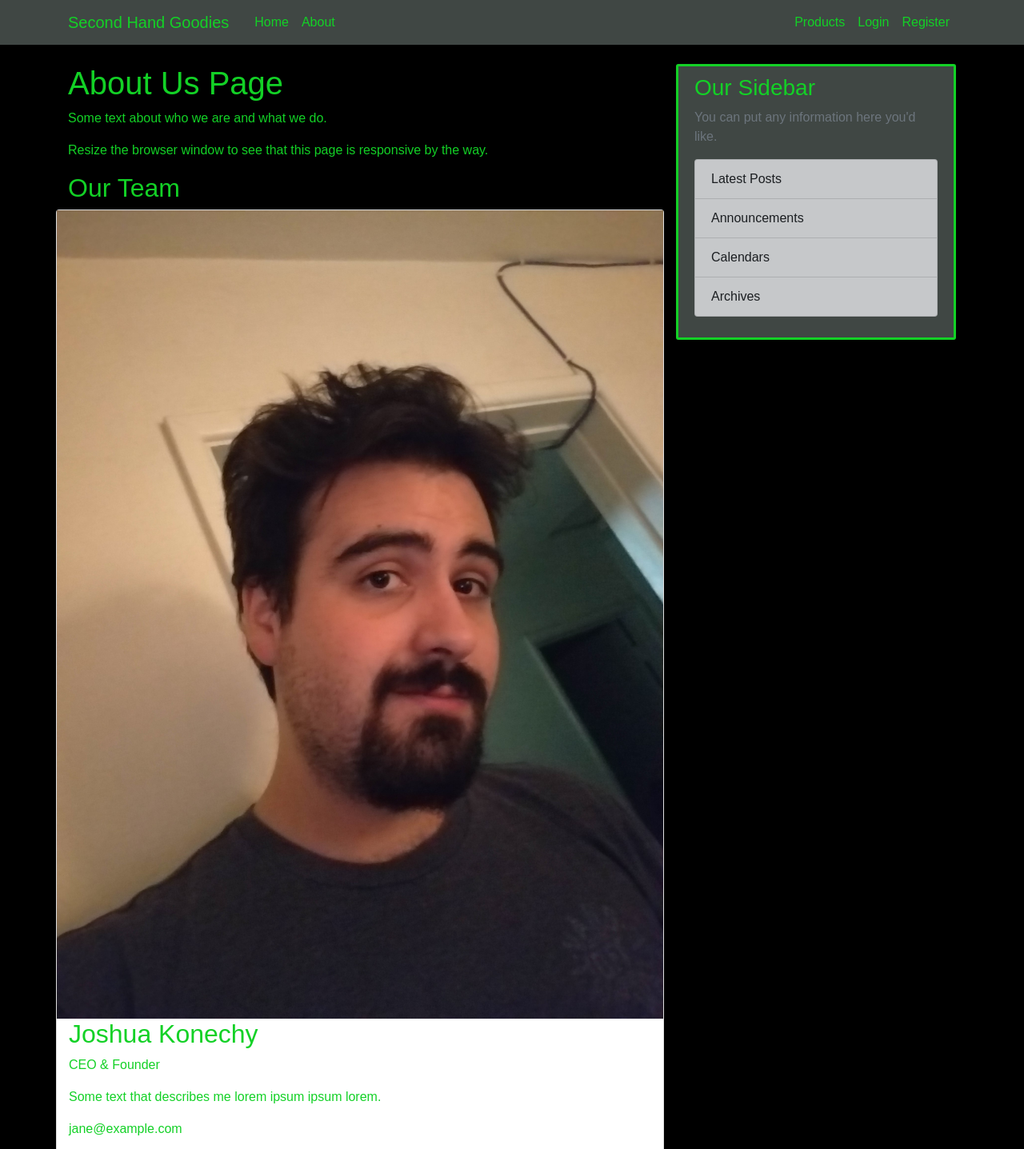
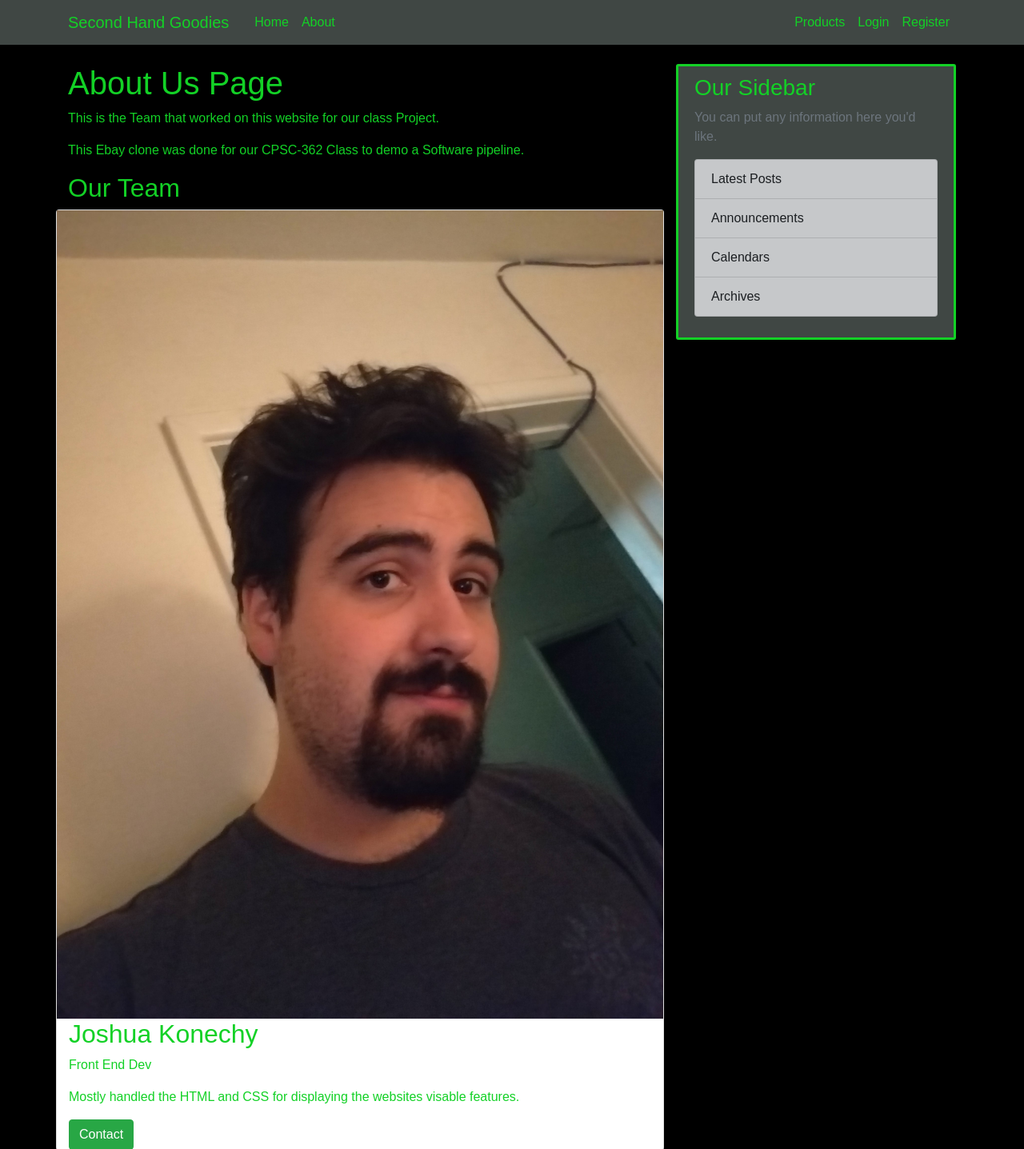
Before and after one commit to KonechyJ/CPSC-362_Project1, a Flask app: page /about in a window 1280 px wide. Shown: the top 1437 px of the page at 80% size. Run offline with Flask 2, Linux system fonts and the light colour scheme; some libraries are stand-ins or nearby versions.

Commit message:
Pushing the Changes to the About Page
Just updated the About page with proper info, attempted to fix the Products page to mimic the older one.

```diff
--- a/CPSC362_Project1/proj1/templates/about.html
+++ b/CPSC362_Project1/proj1/templates/about.html
@@ -3,20 +3,19 @@
 
 <div class="about-section">
   <h1>About Us Page</h1>
-  <p>Some text about who we are and what we do.</p>
-  <p>Resize the browser window to see that this page is responsive by the way.</p>
+  <p>This is the Team that worked on this website for our class Project.</p>
+  <p>This Ebay clone was done for our CPSC-362 Class to demo a Software pipeline.</p>
 </div>
 
 <h2 style="text-align:left">Our Team</h2>
 <div class="row">
   <div class="column">
     <div class="card">
-      <img src="CPSC-362_Project1/CPSC362_Project1/proj1/AboutImages/Josh2.jpg" alt="Josh" style="width:100%">
+      <img src="AboutImages/Josh2.jpg" alt="Josh" style="width:100%">
       <div class="container">
         <h2>Joshua Konechy</h2>
-        <p class="title">CEO & Founder</p>
-        <p>Some text that describes me lorem ipsum ipsum lorem.</p>
-        <p>jane@example.com</p>
+        <p class="title">Front End Dev</p>
+        <p>Mostly handled the HTML and CSS for displaying the websites visable features.</p>
         <button type="button" class="btn btn-success">Contact</button>
       </div>
     </div>
@@ -27,9 +26,8 @@
       <img src="/w3images/team2.jpg" alt="Ryan" style="width:100%">
       <div class="container">
         <h2>Ryan Lamb</h2>
-        <p class="title">Art Director</p>
-        <p>Some text that describes me lorem ipsum ipsum lorem.</p>
-        <p>mike@example.com</p>
+        <p class="title">Server Specialist</p>
+        <p>Mostly handled the creating and updating the Server for hosting the website.</p>
         <button type="button" class="btn btn-success">Contact</button>
       </div>
     </div>
@@ -40,9 +38,8 @@
       <img src="/w3images/team3.jpg" alt="Kevin" style="width:100%">
       <div class="container">
         <h2>Kevin La</h2>
-        <p class="title">Designer</p>
-        <p>Some text that describes me lorem ipsum ipsum lorem.</p>
-        <p>john@example.com</p>
+        <p class="title">Back End Dev</p>
+        <p>Mostly handled the Database in SQLalchemy for the website.</p>
         <button type="button" class="btn btn-success">Contact</button>
       </div>
     </div>
@@ -53,9 +50,8 @@
       <img src="/w3images/team2.jpg" alt="Andy" style="width:100%">
       <div class="container">
         <h2>Andy Cao</h2>
-        <p class="title">Art Director</p>
-        <p>Some text that describes me lorem ipsum ipsum lorem.</p>
-        <p>mike@example.com</p>
+        <p class="title">Front End Dev</p>
+        <p>Mostly handled the python functionality for the website</p>
         <button type="button" class="btn btn-success">Contact</button>
       </div>
     </div>
--- a/CPSC362_Project1/proj1/templates/layout.html
+++ b/CPSC362_Project1/proj1/templates/layout.html
@@ -56,7 +56,7 @@
 <!--                 <input type="checkbox" id="cbx" style="display:none"/>
                 <label for="cbx" class="toggle"><span></span></label> -->
                 <a class="nav-item nav-link" href="{{ url_for('spotify') }}">Spotify</a>
-                <a class="nav-item nav-link" href="{{ url_for('products') }}">Products</a>
+
                 <a class="nav-item nav-link" href="{{ url_for('CartList') }}">Cart</a>
                 <a class="nav-item nav-link" href="{{ url_for('new_post') }}">New Post</a>
                 <a class="nav-item nav-link" href="{{ url_for('account') }}">Account</a>
--- a/CPSC362_Project1/proj1/templates/products.html
+++ b/CPSC362_Project1/proj1/templates/products.html
@@ -4,7 +4,7 @@
     <div class="card-container">
         <div class="cards">
             {%for i in range(20):%}
-            <div class="card" style="width:14rem;">
+            <div class="card" style="width:20rem;">
                 <div class="card-img"><img class="card-img-top rounded" src="{{data[i].image}}" alt="Card image cap"></div>
                 <div class="card-body flex-column">
                     <h5 class="card-title">{{data[i].title}}</h5>
```
